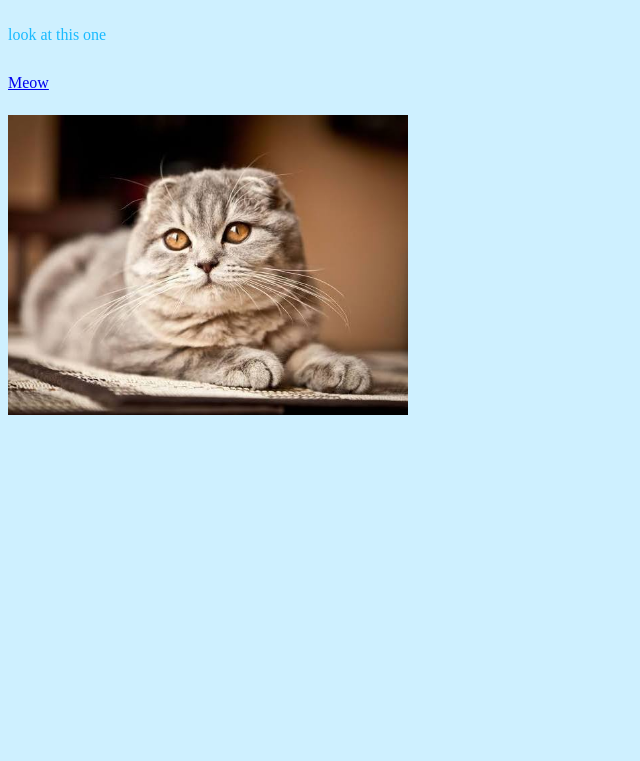
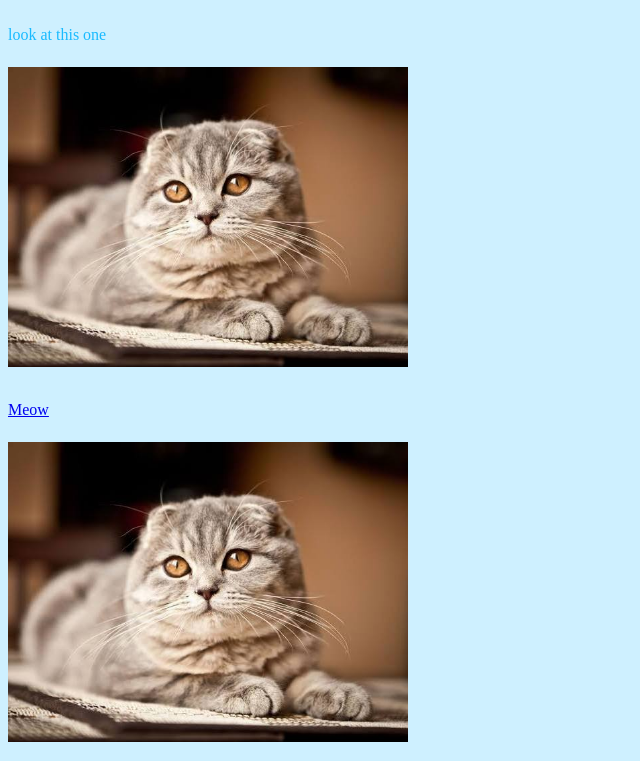
Before and after one commit to sieriakovanataliia-lang/HTML-assignment, a website built with webpack: page index.html in a window 1280 px wide. Shown: the part 88-849 px from the top of the page, without its empty margins (0-640 px from the left). Before the commit the page ends 800 px from the top, so only its background shows below. Built offline with nearby package versions, Linux system fonts and the light colour scheme.

```diff
--- a/index.html
+++ b/index.html
@@ -27,7 +27,8 @@
   <!-- Add your site or application content here -->
   <h1> I love cats</h1>
   <p>look at this one</p>
-  <a href="https://en.wikipedia.org/wiki/Cat"> Meow </a>
+  <a href="https://en.wikipedia.org/wiki/Cat">
+    <img src="img/photo.jpeg" alt="fat cat" style="width:400px;height:300px;"><p>Meow </a>
   <p></p>
   <img src="img/photo.jpeg" alt="fat cat" style="width:400px;height:300px;">
   <script src="js/app.js"></script>
```
